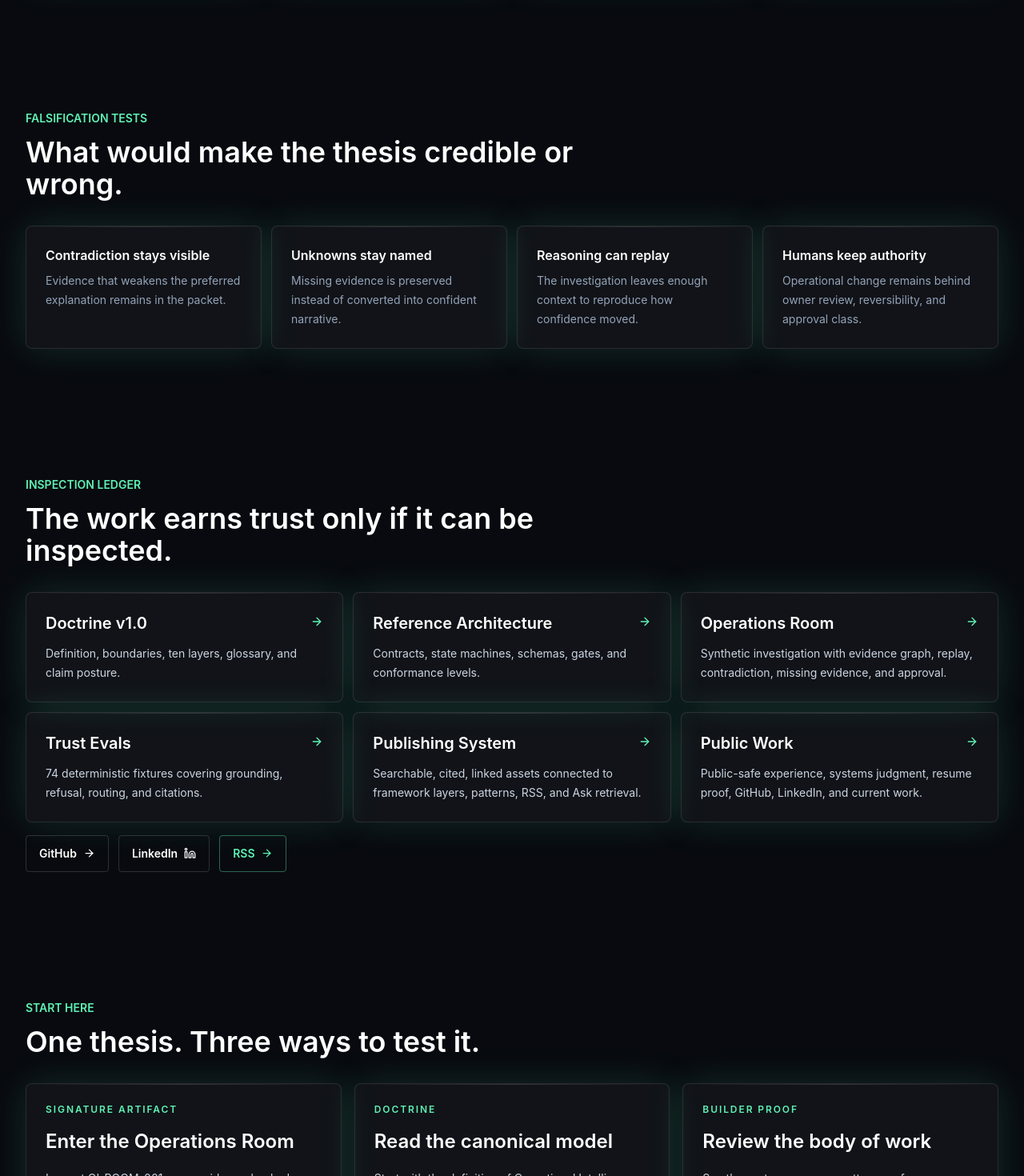
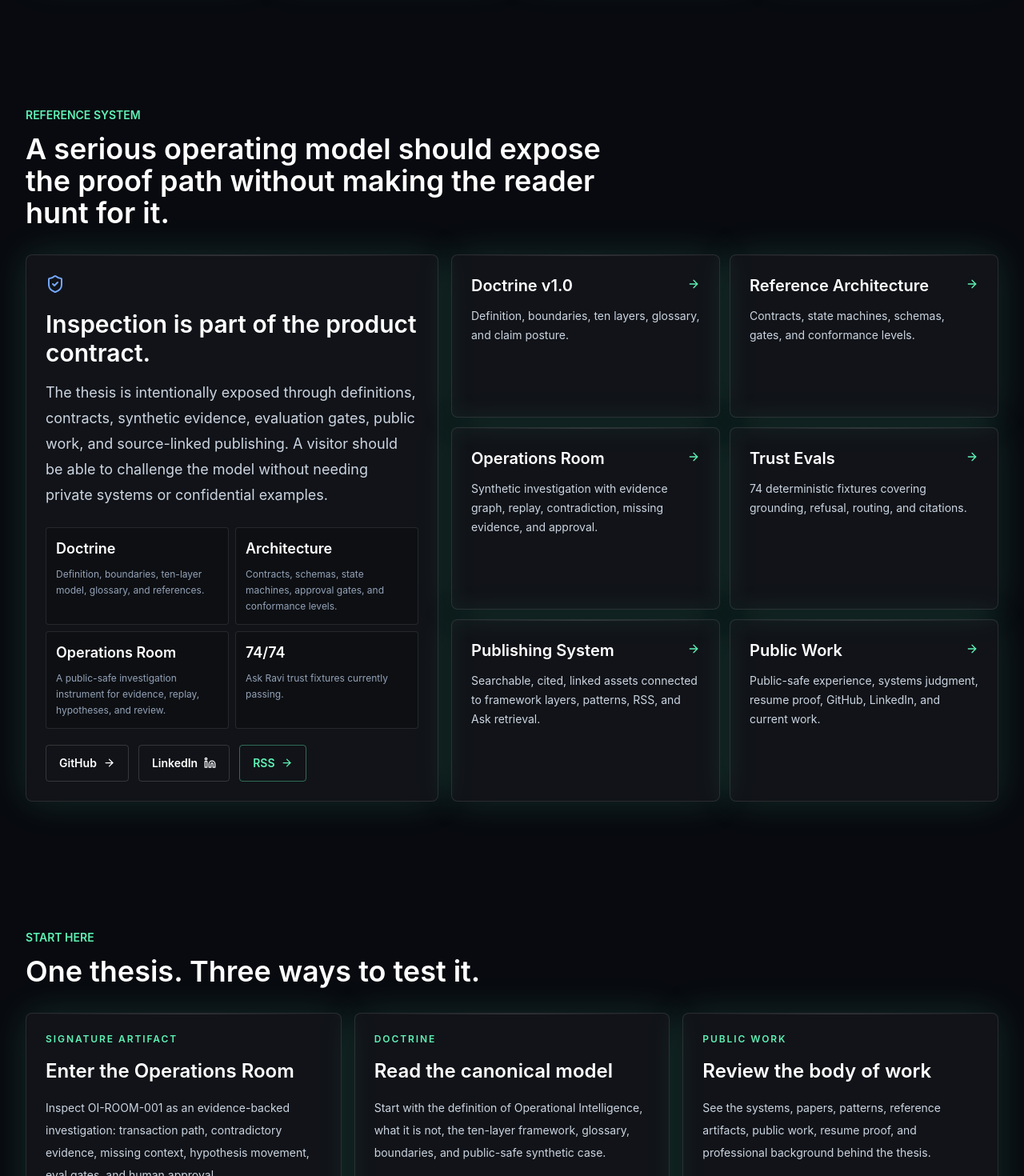
Before and after one commit to rseri17-code/seri-ai, a Next.js app: page / in a window 1280 px wide. Shown: the part 3000-4470 px from the top of the page at 80% size. Built offline with nearby package versions, Linux system fonts and the light colour scheme; no server answers.

Commit message:
Consolidate homepage proof path

```diff
--- a/app/page.tsx
+++ b/app/page.tsx
@@ -35,7 +35,7 @@ const primaryPaths = [
   },
   {
     href: "/work",
-    label: "Builder proof",
+    label: "Public work",
     title: "Review the body of work",
     body: "See the systems, papers, patterns, reference artifacts, public work, resume proof, and professional background behind the thesis."
   }
@@ -193,17 +193,6 @@ export default function Home() {
         </div>
       </Section>
 
-      <Section eyebrow="Proof surface" title="A serious operating model should invite inspection.">
-        <div className="grid gap-3 sm:grid-cols-2 lg:grid-cols-4">
-          {proofStrip.map(([value, label]) => (
-            <Card key={value} className="h-full p-4">
-              <p className="text-lg font-semibold text-white">{value}</p>
-              <p className="mt-2 text-sm leading-6 text-slate-400">{label}</p>
-            </Card>
-          ))}
-        </div>
-      </Section>
-
       <Section eyebrow="Category boundary" title="Operational Intelligence begins where observation alone stops being enough.">
         <div className="grid gap-3 lg:grid-cols-4">
           {categoryContrast.map(([mode, promise, limitation]) => (
@@ -227,8 +216,49 @@ export default function Home() {
         </div>
       </Section>
 
-      <Section eyebrow="Inspection ledger" title="The work earns trust only if it can be inspected.">
-        <div className="grid gap-3 md:grid-cols-2 xl:grid-cols-3">
+      <Section eyebrow="Reference system" title="A serious operating model should expose the proof path without making the reader hunt for it.">
+        <div className="grid gap-4 lg:grid-cols-[0.86fr_1.14fr]">
+          <Card className="border-signal/25 bg-signal/[0.045]">
+            <ShieldCheck className="mb-5 text-signal" />
+            <h3 className="text-3xl font-semibold text-white">Inspection is part of the product contract.</h3>
+            <p className="mt-4 text-lg leading-8 text-slate-300">
+              The thesis is intentionally exposed through definitions, contracts, synthetic evidence, evaluation gates, public work, and source-linked publishing. A visitor should be able to challenge the model without needing private systems or confidential examples.
+            </p>
+            <div className="mt-6 grid gap-2 sm:grid-cols-2">
+              {proofStrip.map(([value, label]) => (
+                <div key={value} className="rounded border border-white/10 bg-black/20 p-3">
+                  <p className="text-lg font-semibold text-white">{value}</p>
+                  <p className="mt-2 text-xs leading-5 text-slate-400">{label}</p>
+                </div>
+              ))}
+            </div>
+            <div className="mt-5 flex flex-wrap gap-3">
+              <TrackedAnchor
+                href={homeProfileLinks.github}
+                target="_blank"
+                rel="noreferrer"
+                eventName="profile_link_click"
+                eventProperties={{ destination: "github", placement: "homepage_reference_system" }}
+                className="inline-flex items-center gap-2 rounded border border-white/15 px-4 py-3 text-sm font-semibold text-white"
+              >
+                GitHub <ArrowRight size={15} />
+              </TrackedAnchor>
+              <TrackedAnchor
+                href={homeProfileLinks.linkedin}
+                target="_blank"
+                rel="noreferrer"
+                eventName="profile_link_click"
+                eventProperties={{ destination: "linkedin", placement: "homepage_reference_system" }}
+                className="inline-flex items-center gap-2 rounded border border-white/15 px-4 py-3 text-sm font-semibold text-white"
+              >
+                LinkedIn <Linkedin size={15} />
+              </TrackedAnchor>
+              <Link href="/rss.xml" className="inline-flex items-center gap-2 rounded border border-mint/40 px-4 py-3 text-sm font-semibold text-mint">
+                RSS <ArrowRight size={15} />
+              </Link>
+            </div>
+          </Card>
+          <div className="grid gap-3 md:grid-cols-2">
             {inspectionLedger.map(([href, title, body]) => (
               <Link key={href} href={href}>
                 <Card className="h-full p-4 transition hover:-translate-y-1 hover:border-mint/40">
@@ -241,30 +271,6 @@ export default function Home() {
               </Link>
             ))}
           </div>
-        <div className="mt-4 flex flex-wrap gap-3">
-          <TrackedAnchor
-            href={homeProfileLinks.github}
-            target="_blank"
-            rel="noreferrer"
-            eventName="profile_link_click"
-            eventProperties={{ destination: "github", placement: "homepage_inspection_ledger" }}
-            className="inline-flex items-center gap-2 rounded border border-white/15 px-4 py-3 text-sm font-semibold text-white"
-          >
-            GitHub <ArrowRight size={15} />
-          </TrackedAnchor>
-          <TrackedAnchor
-            href={homeProfileLinks.linkedin}
-            target="_blank"
-            rel="noreferrer"
-            eventName="profile_link_click"
-            eventProperties={{ destination: "linkedin", placement: "homepage_inspection_ledger" }}
-            className="inline-flex items-center gap-2 rounded border border-white/15 px-4 py-3 text-sm font-semibold text-white"
-          >
-            LinkedIn <Linkedin size={15} />
-          </TrackedAnchor>
-          <Link href="/rss.xml" className="inline-flex items-center gap-2 rounded border border-mint/40 px-4 py-3 text-sm font-semibold text-mint">
-            RSS <ArrowRight size={15} />
-          </Link>
         </div>
       </Section>
 
```
Also changed, not shown: scripts/validate-content-coherence.mjs (+4 -4 lines), 1 other file (tests, documents, lock files or other folders). Lines whose indentation alone changed are shown as unchanged.
